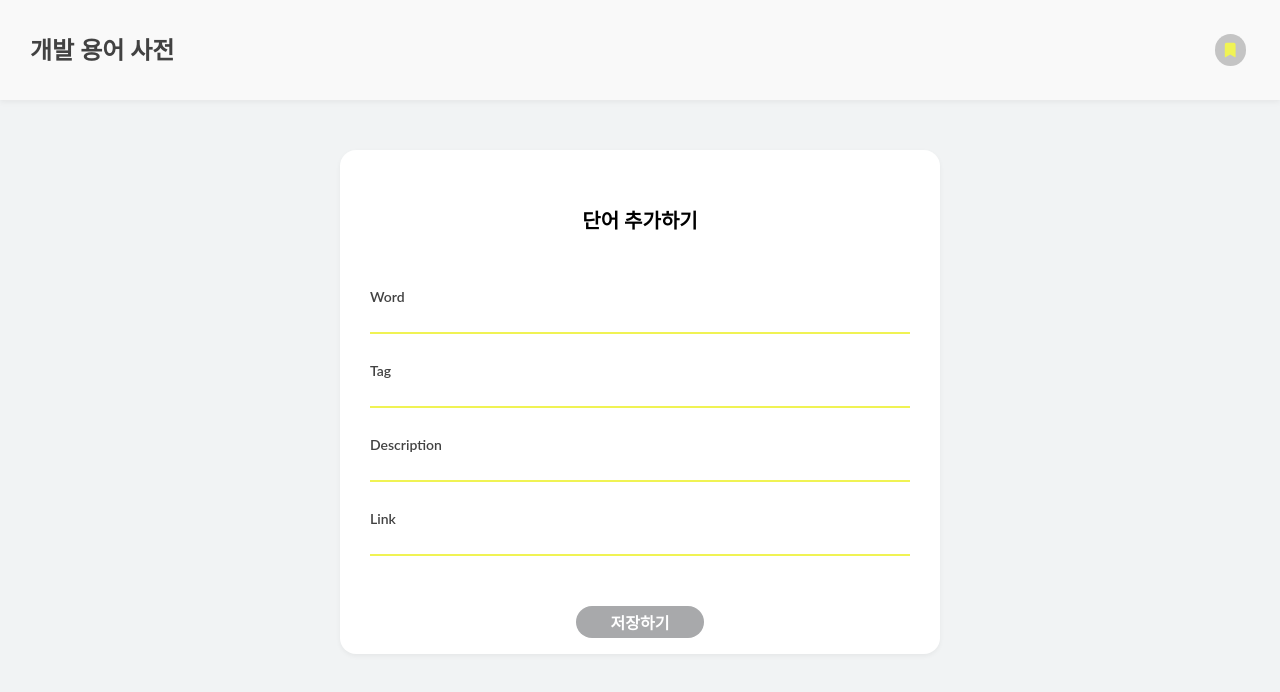
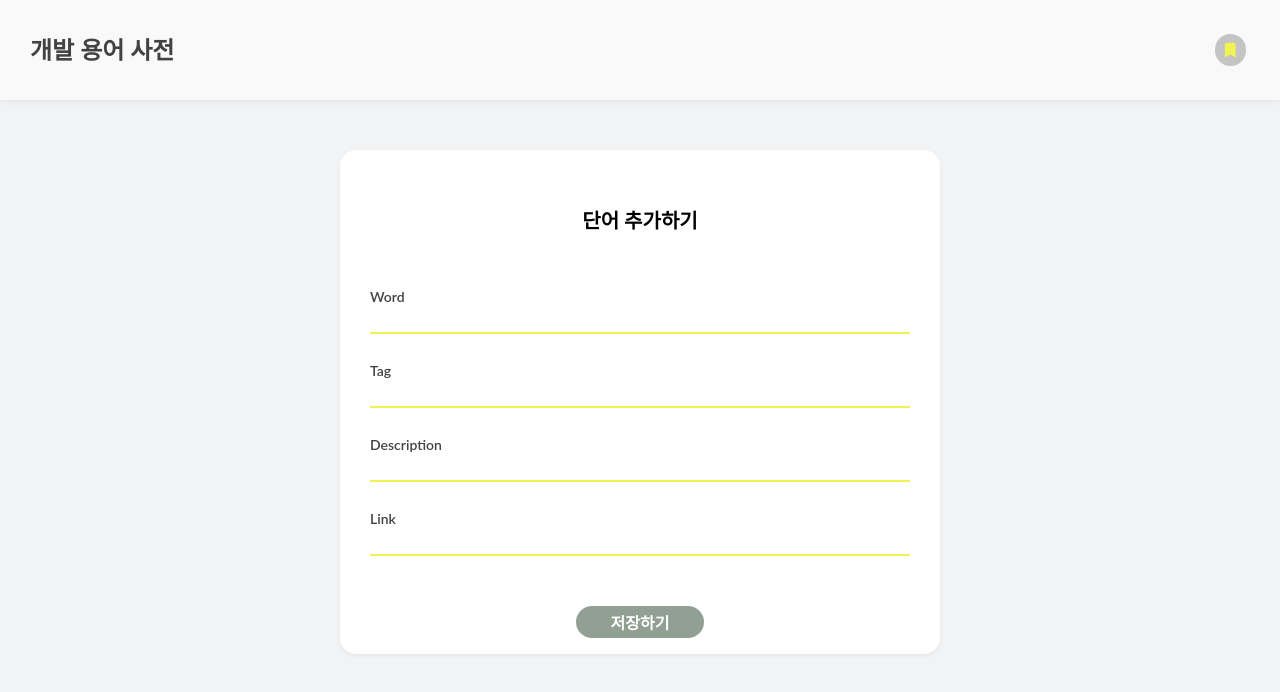
Before and after one commit to AlgoRoots/React-mini-dictionary, a React app: page /word/add in a window 1280 px wide. Shown: the top 692 px of the page. Built offline with nearby package versions, Linux system fonts and the light colour scheme; no server answers; the database is empty; the HTML template or start-up script is replaced by a standard one.

Commit message:
change random color

```diff
--- a/src/components/WordCard.jsx
+++ b/src/components/WordCard.jsx
@@ -29,7 +29,7 @@ import Button from "../elements/Button";
 const WordCard = forwardRef(({ word_obj }, ref) => {
   // const word_lists = useSelector((state) => state.words.word_list);
   // console.log(word_lists);
-  console.log("ddd", ref);
+  // console.log("ddd", ref);
   const dispatch = useDispatch();
 
   // 북마크 체크 toggle함수
@@ -126,10 +126,10 @@ const CardHeader = styled.div`
         ? colors.green
         : colors.blue}; */
       background: ${bgColor === 1
-        ? colors.green
+        ? colors.warmGrey
         : bgColor === 2
         ? colors.blue
-        : colors.warmGrey};
+        : colors.green};
       padding: 1rem;
       width: 100%;
       background-size: cover;
--- a/src/elements/Button.jsx
+++ b/src/elements/Button.jsx
@@ -6,14 +6,25 @@ const Button = (props) => {
   // children 왜하는지 잘 이해 안된다..
 
   //const data = useLocation().state.word_obj;
-  console.log(props);
+  // console.log(props);
 
-  const { text, _onClick, is_add, children, bgColor } = props;
+  const { text, _onClick, is_add, children, bgColor, is_edit, editColor } =
+    props;
 
   if (is_add) {
     return (
       <React.Fragment>
         <RoundBtn onClick={_onClick}>{text ? text : children}</RoundBtn>
+      </React.Fragment>
+    );
+  }
+
+  if (is_edit) {
+    return (
+      <React.Fragment>
+        <EditBtn onClick={_onClick} editColor={editColor}>
+          {text ? text : children}
+        </EditBtn>
       </React.Fragment>
     );
   }
@@ -98,10 +109,27 @@ const CardBtn = styled.button`
       height: 2rem;
       width: 12rem;
       background: ${bgColor === 1
-        ? colors.green
+        ? colors.warmGrey
         : bgColor === 2
         ? colors.blue
-        : colors.warmGrey};
+        : colors.green};
+      font-size: ${fontSizes.md};
+      ${device.tablet} {
+        width: 8rem;
+      }
+      margin-bottom: 1rem;
+    `;
+  }}
+`;
+const EditBtn = styled.button`
+  ${({ theme, bgColor }) => {
+    const { colors, device, fontSizes } = theme;
+    return css`
+      ${Btn};
+      border-radius: 2rem;
+      height: 2rem;
+      width: 12rem;
+      background: ${colors.green};
       font-size: ${fontSizes.md};
       ${device.tablet} {
         width: 8rem;
```
Also changed, not shown: src/pages/Form.jsx (+6 -14 lines).
